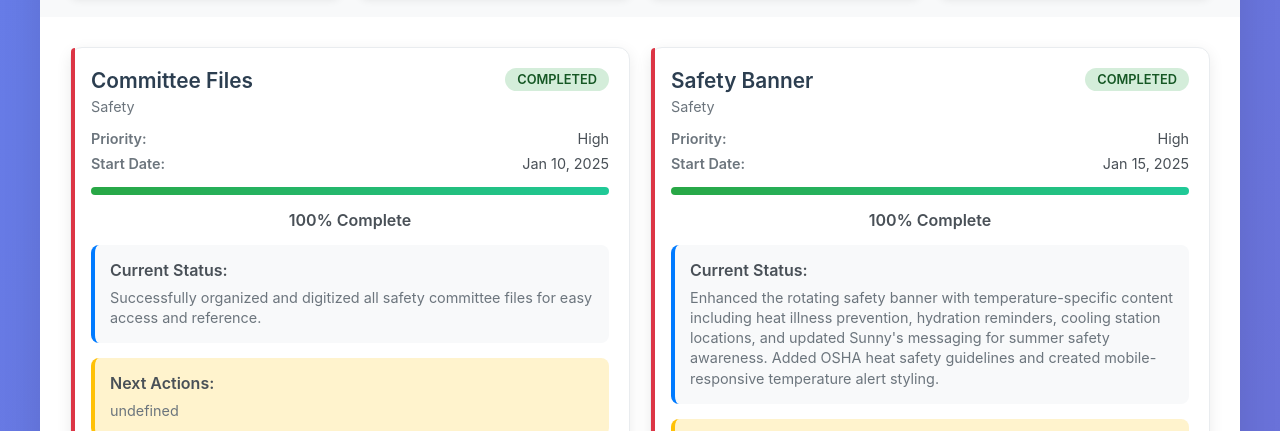
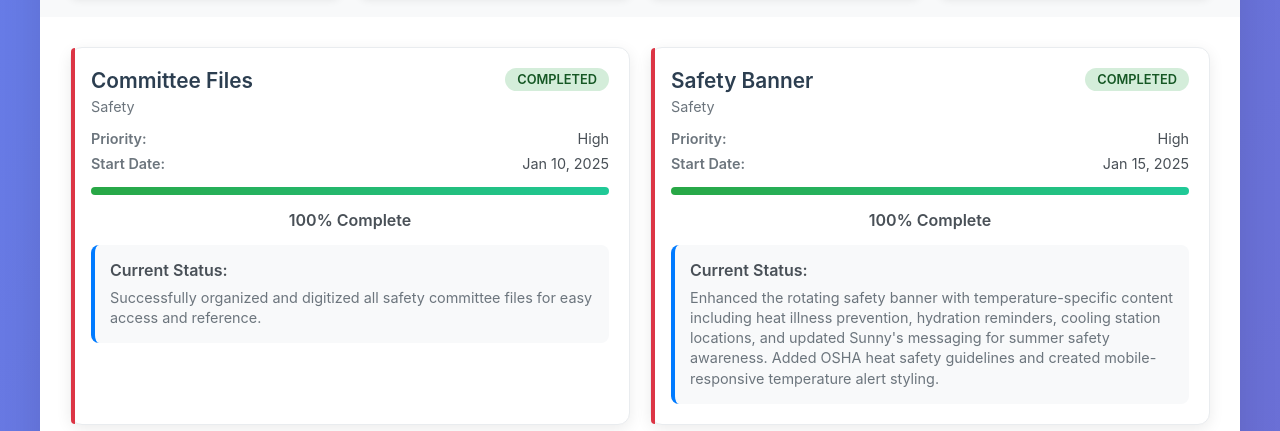
Before and after one commit to knightofren2588/equitas-project-tracker, a plain HTML site: page index.html in a window 1280 px wide. Shown: the part 367-798 px from the top of the page. Drawn offline with Linux system fonts and the light colour scheme.

Commit message:
Remove Next Actions section to fix undefined display issue

```diff
--- a/script.js
+++ b/script.js
@@ -78,12 +78,7 @@ function createProjectCard(project) {
         </div>
         ` : ''}
 
-        ${project.actions !== 'NA' && project.actions !== '' ? `
-        <div class="upcoming-actions">
-            <div class="notes-title">Next Actions:</div>
-            <div class="notes-content">${project.actions}</div>
-        </div>
-        ` : ''}
+
     `;
 
     return card;
--- a/styles.css
+++ b/styles.css
@@ -255,13 +255,7 @@ select, input {
     color: #6c757d;
 }
 
-.upcoming-actions {
-    background: #fff3cd;
-    padding: 15px;
-    border-radius: 8px;
-    margin-top: 15px;
-    border-left: 4px solid #ffc107;
-}
+
 
 .view-toggle {
     display: flex;
```
